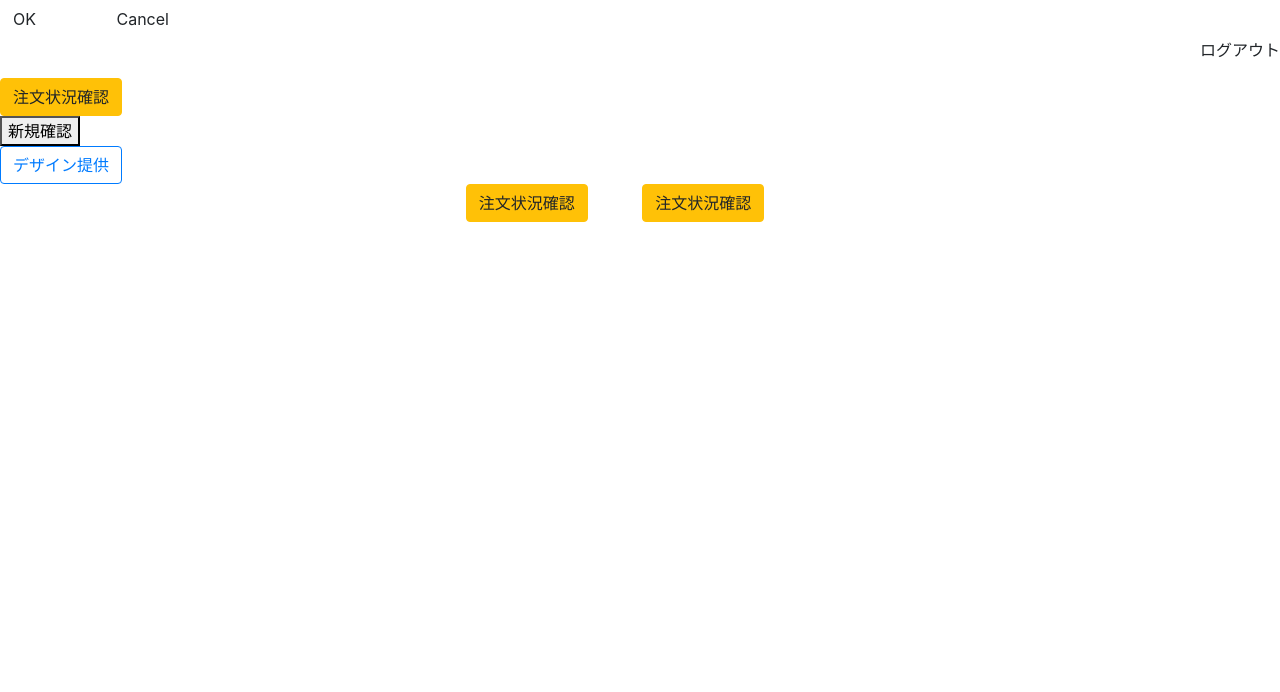
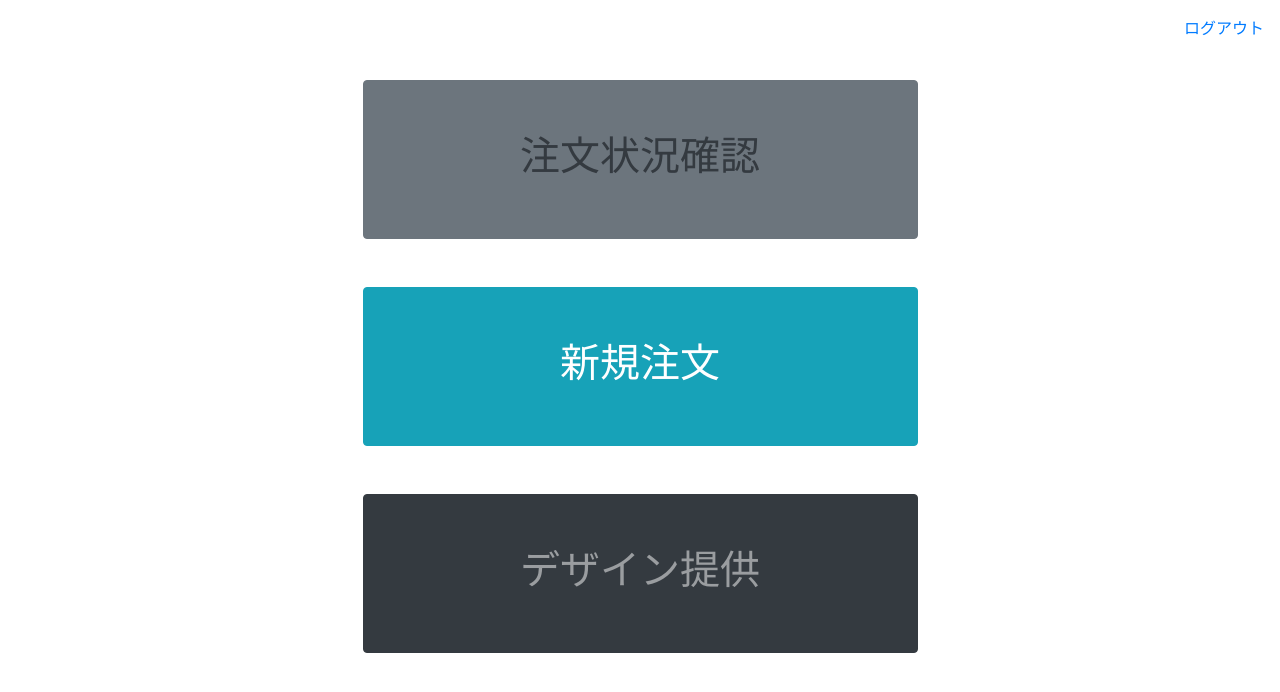
Before and after one commit to teamgabaven2020/team12_D, a plain HTML site: page app/home.html in a window 1280 px wide. Drawn offline with nearby package versions, Linux system fonts and the light colour scheme.

Commit message:
不要なボタンを削除し、「注文状況確認」、「新規注文」、「デザイン提供」の3つのボタンを作成、整列させました。

```diff
--- a/app/home.html
+++ b/app/home.html
@@ -11,23 +11,29 @@
   </head>
   <body>
 
-    <input id="id_ok" class="btn btn-space" value="OK" type="button">
-    <input id="id_cancel" class="btn btn-space" value="Cancel" type="button">
-
-    <p style="text-align: right">ログアウト</p>
-    <button id="btnbutton" type="button" class="btn btn-warning">注文状況確認</button>
-    <br>
-    <button class="btn-space">新規確認</button>
-    <br>
-    <button type="button" class="btn btn-outline-primary">デザイン提供</button>
+    <a href="">
+    <p style="text-align: right" class="m-3">ログアウト</p>
+    </a>
 
     <link rel="stylesheet" href="https://stackpath.bootstrapcdn.com/bootstrap/4.1.3/css/bootstrap.min.css">
 
     <div class="container">
       <div class="row">
         <div class="col text-center">
-          <button id="btnbutton" type="button" class="btn btn-warning btn-space">注文状況確認</button>
-          <button id="btnbutton" type="button" class="btn btn-warning btn-space">注文状況確認</button>
+          <a href="">
+          <button id="btnbutton" type="button" class="btn btn-secondary w-50 h-50 my-4 p-0">
+            <p class="h1 text-dark">注文状況確認</p></button>
+          </a>
+            <br>
+          <a href="">
+          <button id="btnbutton" type="button" class="btn btn-info w-50 h-50 my-4 p-0">
+            <p class="h1 text-white">新規注文</p></button>
+          </a>
+            <br>
+
+          <button id="btnbutton" type="button" class="btn btn-dark w-50 h-50 my-4 p-0">
+            <p class="h1 text-white-50">デザイン提供</p></button>
+
         </div>
       </div>
     </div>
```
